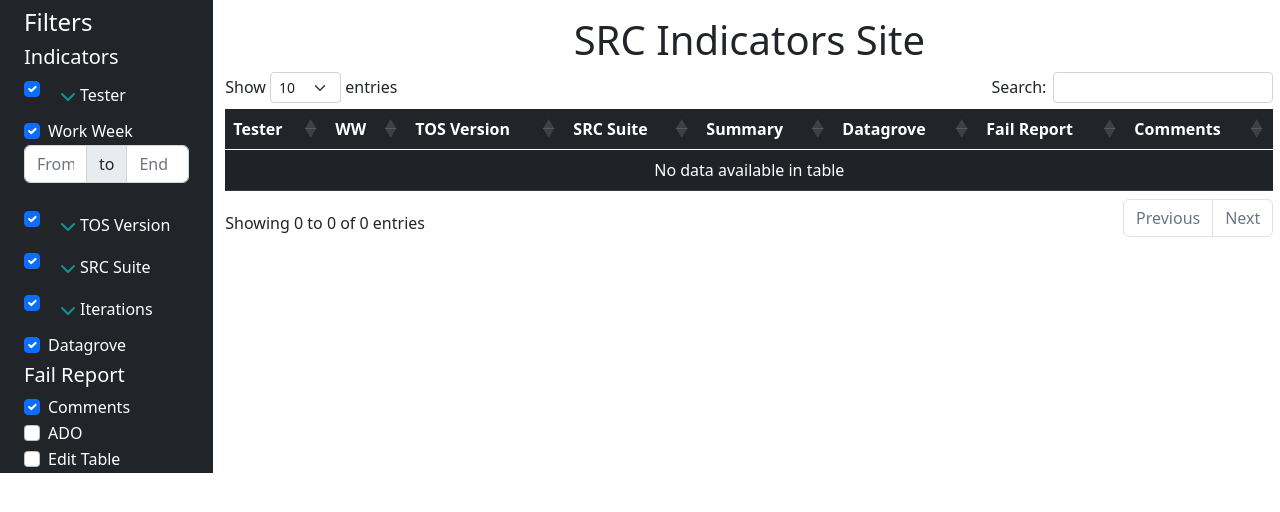
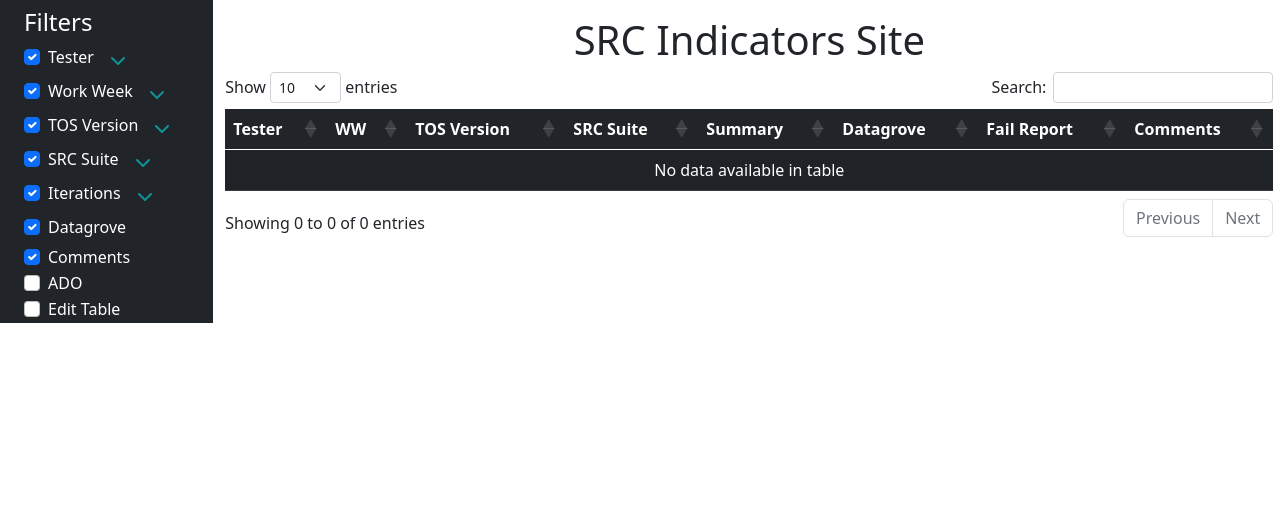
Before and after one commit to Julia-Beiferman/IndicatorsSiteNew, a Node server app: page /runs in a window 1280 px wide. Shown: the part 56-568 px from the top of the page. Run offline with Node 20, Linux system fonts and the light colour scheme; data that the repository does not hold is empty; some libraries are stand-ins or nearby versions.

Commit message:
Update sidebar.ejs

```diff
--- a/views/sidebar.ejs
+++ b/views/sidebar.ejs
@@ -53,7 +53,6 @@
 
     <h4 style="text-align: center">Filters</h4>
     <ul class="nav nav-pills flex-column mb-sm-auto mb-0 align-items-center align-items-sm-start" id="menu">
-        <li><h5 href="#">Indicators</h5></li>
 
         <script>
 
@@ -77,11 +76,12 @@
         <li class="mb-1">
           <div class="form-check">
             <input class="form-check-input" type="checkbox"value="hide" id="name_col" onchange="toggleCheck(this.id);" checked>
-            <button style="color:white" class="btn btn-toggle d-inline-flex align-items-center rounded border-0 collapsed" data-bs-toggle="collapse" data-bs-target="#name-collapse" aria-expanded="true">
-
             <span class="form-check-label" for="flexCheckChecked" style="color:white">
               Tester
             </span>
+            <button style="color:white;" class="btn btn-toggle d-inline-flex align-items-center rounded border-0 collapsed" data-bs-toggle="collapse" data-bs-target="#name-collapse" aria-expanded="true">
+
+
             </button>
             </div>
 
@@ -107,10 +107,13 @@
         <li class="mb-1">
             <div class="form-check">
               <input class="form-check-input" type="checkbox"value="hide" id="ww_col" onchange="toggleCheck(this.id);" checked>
-              <label class="form-check-label" for="flexCheckChecked" style="color:white">
-                Work Week
-              </label>
+
+                <span class="form-check-label" for="flexCheckChecked" style="color:white">Work Week
+                </span>
+                <button style="color:white" class="btn btn-toggle d-inline-flex align-items-center rounded border-0 collapsed" data-bs-toggle="collapse" data-bs-target="#ww-collapse" aria-expanded="true"></button>
             </div>
+            <div class="collapse" id="ww-collapse">
+
               <ul class="btn-toggle-nav list-unstyled fw-normal pb-1 small">
                 <div class="input-group mb-3">
                   <input type="text" name="min" id="min" class="form-control" placeholder="From" aria-label="ww_start">
@@ -118,16 +121,19 @@
                   <input type="text" name="max" id="max" class="form-control" placeholder="End" aria-label="ww_end">
                 </div>
               </ul>
+            </div>
+
         </li>
 
         <li class="mb-1">
           <div class="form-check">
             <input class="form-check-input" type="checkbox"value="hide" id="tos_col" onchange="toggleCheck(this.id);" checked>
-            <button style="color:white" class="btn btn-toggle d-inline-flex align-items-center rounded border-0 collapsed" data-bs-toggle="collapse" data-bs-target="#tos-collapse" aria-expanded="true">
+
 
               <span class="form-check-label" for="flexCheckChecked" style="color:white">
                 TOS Version
               </span>
+              <button style="color:white" class="btn btn-toggle d-inline-flex align-items-center rounded border-0 collapsed" data-bs-toggle="collapse" data-bs-target="#tos-collapse" aria-expanded="true">
             </button>
             </div>
           <div class="collapse" id="tos-collapse">
@@ -150,11 +156,12 @@
           <div class="form-check">
 
               <input class="form-check-input" type="checkbox"value="hide" id="src_col" onchange="toggleCheck(this.id);" checked>
-              <button style="color:white" class="btn btn-toggle d-inline-flex align-items-center rounded border-0 collapsed" data-bs-toggle="collapse" data-bs-target="#src-collapse" aria-expanded="true">
+
 
                 <span class="form-check-label" for="flexCheckChecked" style="color:white">
                   SRC Suite
                 </span>
+                <button style="color:white" class="btn btn-toggle d-inline-flex align-items-center rounded border-0 collapsed" data-bs-toggle="collapse" data-bs-target="#src-collapse" aria-expanded="true"></button>
             </button>
           </div>
 
@@ -178,10 +185,11 @@
           <div class="form-check">
             <input class="form-check-input" type="checkbox"value="hide" id="itr_col" onchange="toggleCheck(this.id);" checked>
 
-            <button style="display:inline-block" class="btn btn-toggle d-inline-flex align-items-center rounded border-0 collapsed" data-bs-toggle="collapse" data-bs-target="#home-collapse" aria-expanded="true">
+
                 <span class="form-check-label" for="flexCheckChecked" style="color:white">
                   Iterations
                 </span>
+            <button style="display:inline-block" class="btn btn-toggle d-inline-flex align-items-center rounded border-0 collapsed" data-bs-toggle="collapse" data-bs-target="#home-collapse" aria-expanded="true">
             </button>
           </div>
           <div class="collapse" id="home-collapse">
@@ -212,8 +220,6 @@
 
         </li>
 
-        <li><h5 href="#">Fail Report</h5></li>
-
         <div class="form-check">
           <input class="form-check-input" type="checkbox" value="hide" id="comment_col" checked onchange="toggleCheck(this.id);">
           <label class="form-check-label" for="flexCheckChecked" style="color:white">
```
Lines whose indentation alone changed are shown as unchanged.
